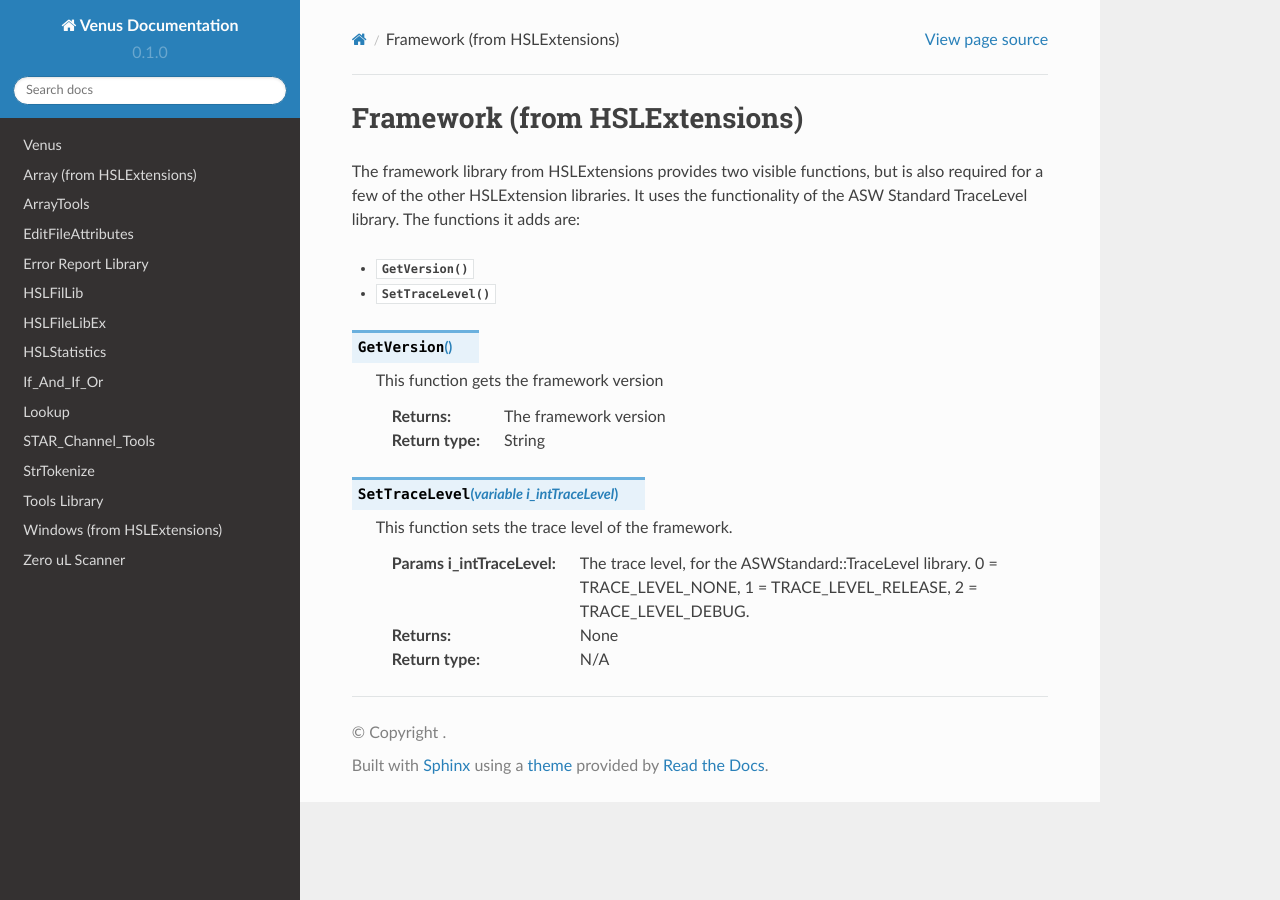
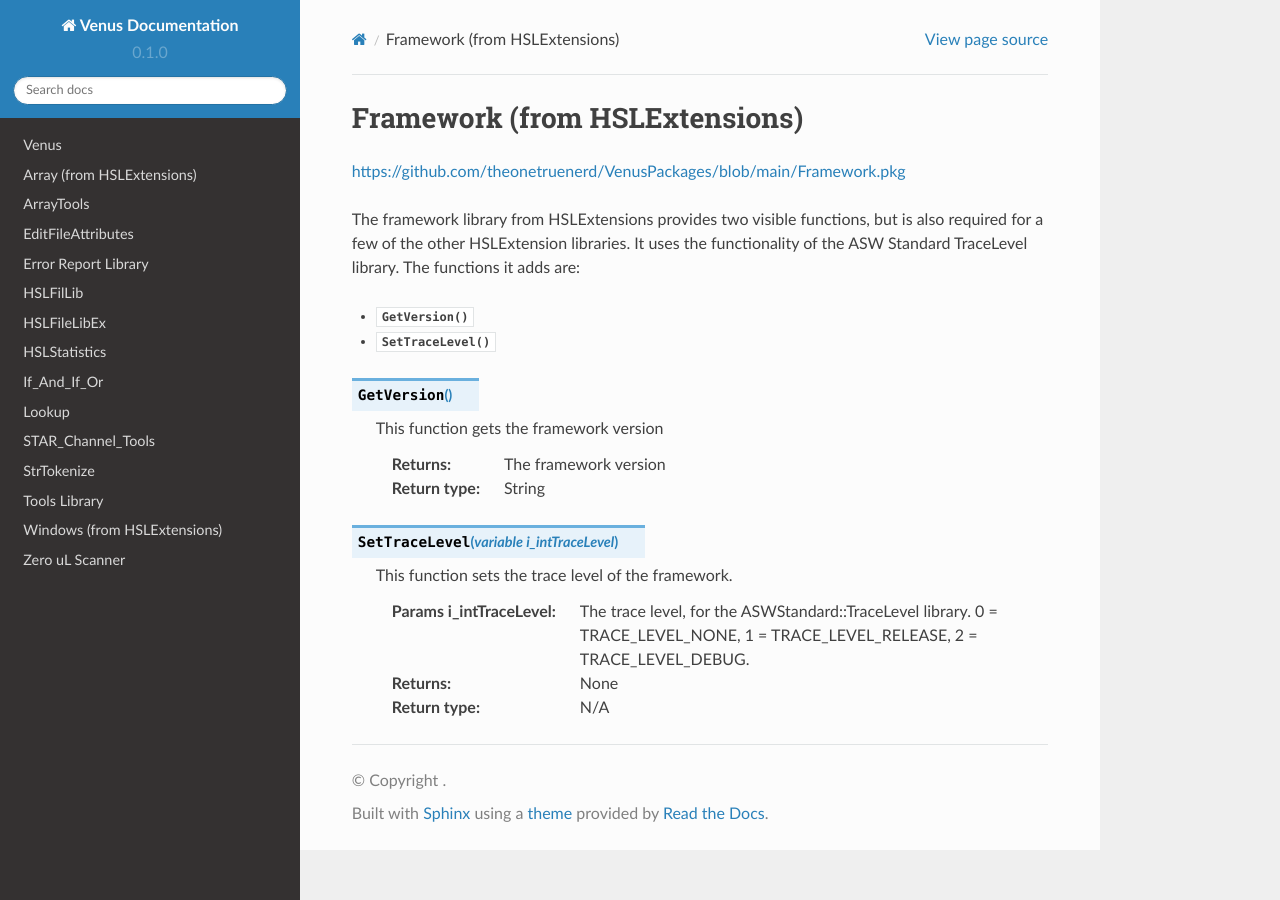
Before and after one commit to theonetruenerd/VenusLibraryDocumentation, a Sphinx documentation site: the page built from docs/source/Framework.rst, in a window 1280 px wide. Built offline with Sphinx 7.4.7 and the Read the Docs theme 2.0.0, drawn with Linux system fonts in a browser that asks for light colours; some of the changed lines change nothing that is shown.

Commit message:
Update Framework.rst

```diff
--- a/docs/source/Framework.rst
+++ b/docs/source/Framework.rst
@@ -1,5 +1,7 @@
 Framework (from HSLExtensions)
 =========================
+
+https://github.com/theonetruenerd/VenusPackages/blob/main/Framework.pkg
 
 The framework library from HSLExtensions provides two visible functions, but is also required for a few of the other HSLExtension libraries. It uses the functionality of the ASW Standard TraceLevel library. The functions it adds are:
 
```
